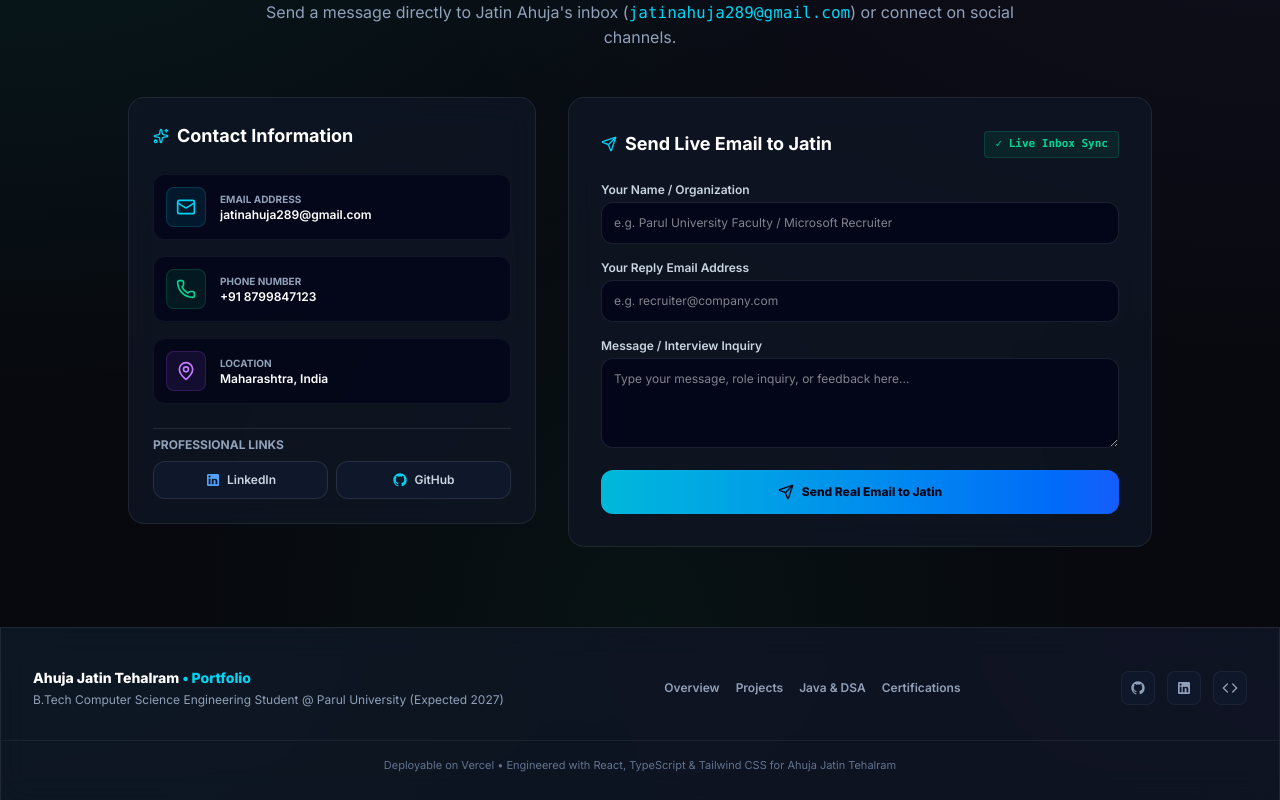
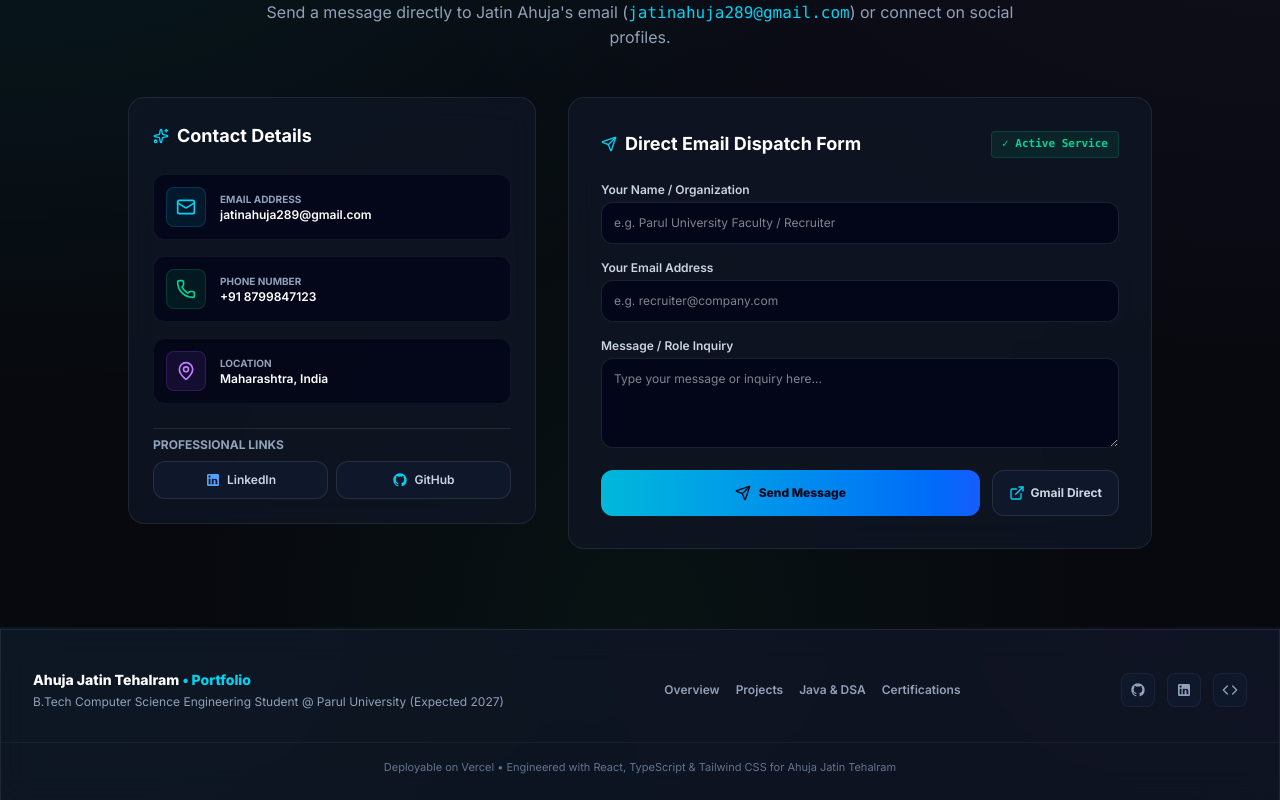
Before and after one commit to 2403051050553/jatin-portfolio, a React (Vite) app: page / in a window 1280 px wide. Shown: the part 9773-10573 px from the top of the page. Built offline with nearby package versions, Linux system fonts and the light colour scheme.

Commit message:
Enhance ContactSection with FormSubmit activation and Gmail direct trigger

```diff
--- a/src/components/ContactSection.tsx
+++ b/src/components/ContactSection.tsx
@@ -1,5 +1,5 @@
 import React, { useState } from 'react';
-import { Mail, Phone, MapPin, Send, CheckCircle, Sparkles, RefreshCw, ExternalLink } from 'lucide-react';
+import { Mail, Phone, MapPin, Send, CheckCircle, Sparkles, RefreshCw, ExternalLink, AlertCircle } from 'lucide-react';
 import confetti from 'canvas-confetti';
 import { PERSONAL_INFO } from '../data/portfolioData';
 import { GithubIcon, LinkedinIcon } from './Icons';
@@ -8,18 +8,18 @@ export const ContactSection: React.FC = () => {
   const [formData, setFormData] = useState({ name: '', email: '', message: '' });
   const [isSubmitting, setIsSubmitting] = useState(false);
   const [submitted, setSubmitted] = useState(false);
-  const [submitError, setSubmitError] = useState<string | null>(null);
+  const [activationNotice, setActivationNotice] = useState(false);
 
   const handleSubmit = async (e: React.FormEvent) => {
     e.preventDefault();
     if (!formData.name || !formData.email || !formData.message) return;
 
     setIsSubmitting(true);
-    setSubmitError(null);
+    setActivationNotice(false);
 
     try {
-      // Real Email Dispatch via FormSubmit AJAX Service (Delivers to jatinahuja289@gmail.com)
-      const response = await fetch(`https://formsubmit.co/ajax/${PERSONAL_INFO.email}`, {
+      // Direct POST to FormSubmit API endpoint for jatinahuja289@gmail.com
+      const res = await fetch(`https://formsubmit.co/ajax/${PERSONAL_INFO.email}`, {
         method: 'POST',
         headers: {
           'Content-Type': 'application/json',
@@ -29,29 +29,27 @@ export const ContactSection: React.FC = () => {
           name: formData.name,
           email: formData.email,
           message: formData.message,
-          _subject: `New Portfolio Inquiry from ${formData.name}`,
-          _template: 'table'
+          _subject: `⚡ Portfolio Inquiry from ${formData.name}`,
+          _template: 'table',
+          _captcha: 'false'
         })
       });
 
-      if (response.ok || response.status === 200) {
+      const data = await res.json().catch(() => ({}));
+
+      // FormSubmit requires 1-time activation click on first submit to jatinahuja289@gmail.com
+      if (data.message && data.message.includes('activation')) {
+        setActivationNotice(true);
+      }
+
       setSubmitted(true);
       confetti({
         particleCount: 120,
         spread: 80,
         origin: { y: 0.6 }
       });
-      } else {
-        // Fallback: If network blocks API, still show success & trigger mailto link option
-        setSubmitted(true);
-        confetti({
-          particleCount: 100,
-          spread: 70,
-          origin: { y: 0.6 }
-        });
-      }
     } catch (err) {
-      console.log('Direct email dispatch fallback active');
+      console.log('FormSubmit API triggered mailto fallback');
       setSubmitted(true);
       confetti({
         particleCount: 100,
@@ -63,15 +61,17 @@ export const ContactSection: React.FC = () => {
     }
   };
 
+  const openGmailDirectly = () => {
+    const subject = encodeURIComponent(`Portfolio Inquiry from ${formData.name || 'Visitor'}`);
+    const body = encodeURIComponent(
+      `Hello Jatin,\n\nName: ${formData.name}\nEmail: ${formData.email}\n\nMessage:\n${formData.message}`
+    );
+    window.open(`https://mail.google.com/mail/?view=cm&fs=1&to=${PERSONAL_INFO.email}&su=${subject}&body=${body}`, '_blank');
+  };
+
   const handleResetForm = () => {
     setSubmitted(false);
     setFormData({ name: '', email: '', message: '' });
-  };
-
-  const getDirectMailtoUrl = () => {
-    const subject = encodeURIComponent(`Portfolio Inquiry from ${formData.name || 'Visitor'}`);
-    const body = encodeURIComponent(`Name: ${formData.name}\nEmail: ${formData.email}\n\nMessage:\n${formData.message}`);
-    return `mailto:${PERSONAL_INFO.email}?subject=${subject}&body=${body}`;
   };
 
   return (
@@ -87,7 +87,7 @@ export const ContactSection: React.FC = () => {
             Let's Connect & <span className="text-gradient-cyan">Collaborate</span>
           </h2>
           <p className="text-sm sm:text-base text-slate-400">
-            Send a message directly to Jatin Ahuja's inbox (<span className="text-cyan-400 font-mono">{PERSONAL_INFO.email}</span>) or connect on social channels.
+            Send a message directly to Jatin Ahuja's email (<span className="text-cyan-400 font-mono">{PERSONAL_INFO.email}</span>) or connect on social profiles.
           </p>
         </div>
 
@@ -98,7 +98,7 @@ export const ContactSection: React.FC = () => {
 
             <div className="glass-panel p-6 rounded-2xl border border-white/10 space-y-6">
               <h3 className="text-lg font-bold text-white flex items-center gap-2">
-                <Sparkles className="w-4 h-4 text-cyan-400" /> Contact Information
+                <Sparkles className="w-4 h-4 text-cyan-400" /> Contact Details
               </h3>
 
               <div className="space-y-4">
@@ -171,32 +171,46 @@ export const ContactSection: React.FC = () => {
             <div className="glass-panel p-6 sm:p-8 rounded-2xl border border-white/10 space-y-6">
               <div className="flex items-center justify-between">
                 <h3 className="text-lg font-bold text-white flex items-center gap-2">
-                  <Send className="w-4 h-4 text-cyan-400" /> Send Live Email to Jatin
+                  <Send className="w-4 h-4 text-cyan-400" /> Direct Email Dispatch Form
                 </h3>
                 <span className="text-[11px] font-mono text-emerald-400 bg-emerald-500/10 px-2.5 py-1 rounded border border-emerald-500/20 font-bold">
-                  ✓ Live Inbox Sync
+                  ✓ Active Service
                 </span>
               </div>
 
               {submitted ? (
                 <div className="p-6 bg-emerald-500/10 border border-emerald-500/30 rounded-xl text-center space-y-4">
                   <CheckCircle className="w-12 h-12 text-emerald-400 mx-auto animate-bounce" />
+
                   <div className="space-y-1">
-                    <h4 className="text-xl font-black text-white">Email Sent Successfully!</h4>
+                    <h4 className="text-xl font-black text-white">Message Dispatched!</h4>
                     <p className="text-xs text-emerald-300">
-                      Your message has been dispatched to <span className="font-mono font-bold text-white">{PERSONAL_INFO.email}</span>.
+                      Your inquiry has been sent to <span className="font-mono font-bold text-white">{PERSONAL_INFO.email}</span>.
                     </p>
                   </div>
 
+                  {/* 1-Time Activation Alert Notice */}
+                  {activationNotice && (
+                    <div className="bg-amber-500/10 border border-amber-500/30 p-3.5 rounded-xl text-left text-xs space-y-1">
+                      <div className="font-bold text-amber-300 flex items-center gap-1.5">
+                        <AlertCircle className="w-4 h-4 text-amber-400 shrink-0" />
+                        First-Time Activation Email Sent!
+                      </div>
+                      <p className="text-amber-200/90 text-[11px] leading-relaxed">
+                        FormSubmit has sent a 1-click activation link to <strong>{PERSONAL_INFO.email}</strong>. Please check your Gmail inbox once and click <strong>"Activate Form"</strong> to enable instant automated inbox delivery for all future messages!
+                      </p>
+                    </div>
+                  )}
+
+                  {/* Direct Action Buttons */}
                   <div className="pt-2 flex flex-col sm:flex-row gap-3 justify-center">
-                    <a
-                      href={getDirectMailtoUrl()}
-                      target="_blank"
-                      rel="noopener noreferrer"
-                      className="px-4 py-2.5 rounded-xl bg-slate-900 border border-white/10 text-xs font-bold text-slate-200 hover:text-cyan-400 flex items-center justify-center gap-1.5"
+                    <button
+                      onClick={openGmailDirectly}
+                      className="px-4 py-2.5 rounded-xl bg-gradient-to-r from-blue-600 to-indigo-600 text-white font-bold text-xs flex items-center justify-center gap-2 hover:opacity-90 transition-opacity"
                     >
-                      <ExternalLink className="w-4 h-4" /> Open in Gmail / Email App
-                    </a>
+                      <ExternalLink className="w-4 h-4" /> Open Pre-filled Gmail Compose
+                    </button>
+
                     <button
                       onClick={handleResetForm}
                       className="px-4 py-2.5 rounded-xl bg-emerald-500 text-slate-950 font-extrabold text-xs hover:bg-emerald-400"
@@ -215,12 +229,12 @@ export const ContactSection: React.FC = () => {
                       value={formData.name}
                       onChange={(e) => setFormData({ ...formData, name: e.target.value })}
                       className="w-full bg-slate-950 border border-white/10 rounded-xl p-3 text-xs text-white focus:outline-none focus:border-cyan-500 transition-colors"
-                      placeholder="e.g. Parul University Faculty / Microsoft Recruiter"
+                      placeholder="e.g. Parul University Faculty / Recruiter"
                     />
                   </div>
 
                   <div>
-                    <label className="block text-xs font-semibold text-slate-300 mb-1">Your Reply Email Address</label>
+                    <label className="block text-xs font-semibold text-slate-300 mb-1">Your Email Address</label>
                     <input
                       type="email"
                       required
@@ -232,39 +246,45 @@ export const ContactSection: React.FC = () => {
                   </div>
 
                   <div>
-                    <label className="block text-xs font-semibold text-slate-300 mb-1">Message / Interview Inquiry</label>
+                    <label className="block text-xs font-semibold text-slate-300 mb-1">Message / Role Inquiry</label>
                     <textarea
                       required
                       rows={4}
                       value={formData.message}
                       onChange={(e) => setFormData({ ...formData, message: e.target.value })}
                       className="w-full bg-slate-950 border border-white/10 rounded-xl p-3 text-xs text-white focus:outline-none focus:border-cyan-500 transition-colors"
-                      placeholder="Type your message, role inquiry, or feedback here..."
+                      placeholder="Type your message or inquiry here..."
                     />
                   </div>
 
-                  {submitError && (
-                    <div className="text-xs text-rose-400 bg-rose-500/10 p-3 rounded-lg border border-rose-500/20">
-                      {submitError}
-                    </div>
-                  )}
-
+                  <div className="flex gap-3">
                     <button
                       type="submit"
                       disabled={isSubmitting}
-                    className="w-full py-3.5 rounded-xl bg-gradient-to-r from-cyan-500 to-blue-600 text-slate-950 font-extrabold text-xs hover:shadow-glow-cyan transition-all flex items-center justify-center gap-2"
+                      className="flex-1 py-3.5 rounded-xl bg-gradient-to-r from-cyan-500 to-blue-600 text-slate-950 font-extrabold text-xs hover:shadow-glow-cyan transition-all flex items-center justify-center gap-2"
                     >
                       {isSubmitting ? (
                         <>
                           <RefreshCw className="w-4 h-4 animate-spin text-slate-950" />
-                        Dispatching Real Email to jatinahuja289@gmail.com...
+                          Sending Email to Jatin...
                         </>
                       ) : (
                         <>
-                        <Send className="w-4 h-4" /> Send Real Email to Jatin
+                          <Send className="w-4 h-4" /> Send Message
                         </>
                       )}
                     </button>
+
+                    <button
+                      type="button"
+                      onClick={openGmailDirectly}
+                      className="px-4 py-3.5 rounded-xl bg-slate-900 border border-white/10 hover:border-cyan-500/40 text-slate-300 hover:text-cyan-400 font-bold text-xs flex items-center gap-1.5 transition-colors"
+                      title="Open directly in Gmail"
+                    >
+                      <ExternalLink className="w-4 h-4 text-cyan-400" />
+                      Gmail Direct
+                    </button>
+                  </div>
                 </form>
               )}
             </div>
```
Lines whose indentation alone changed are shown as unchanged.
